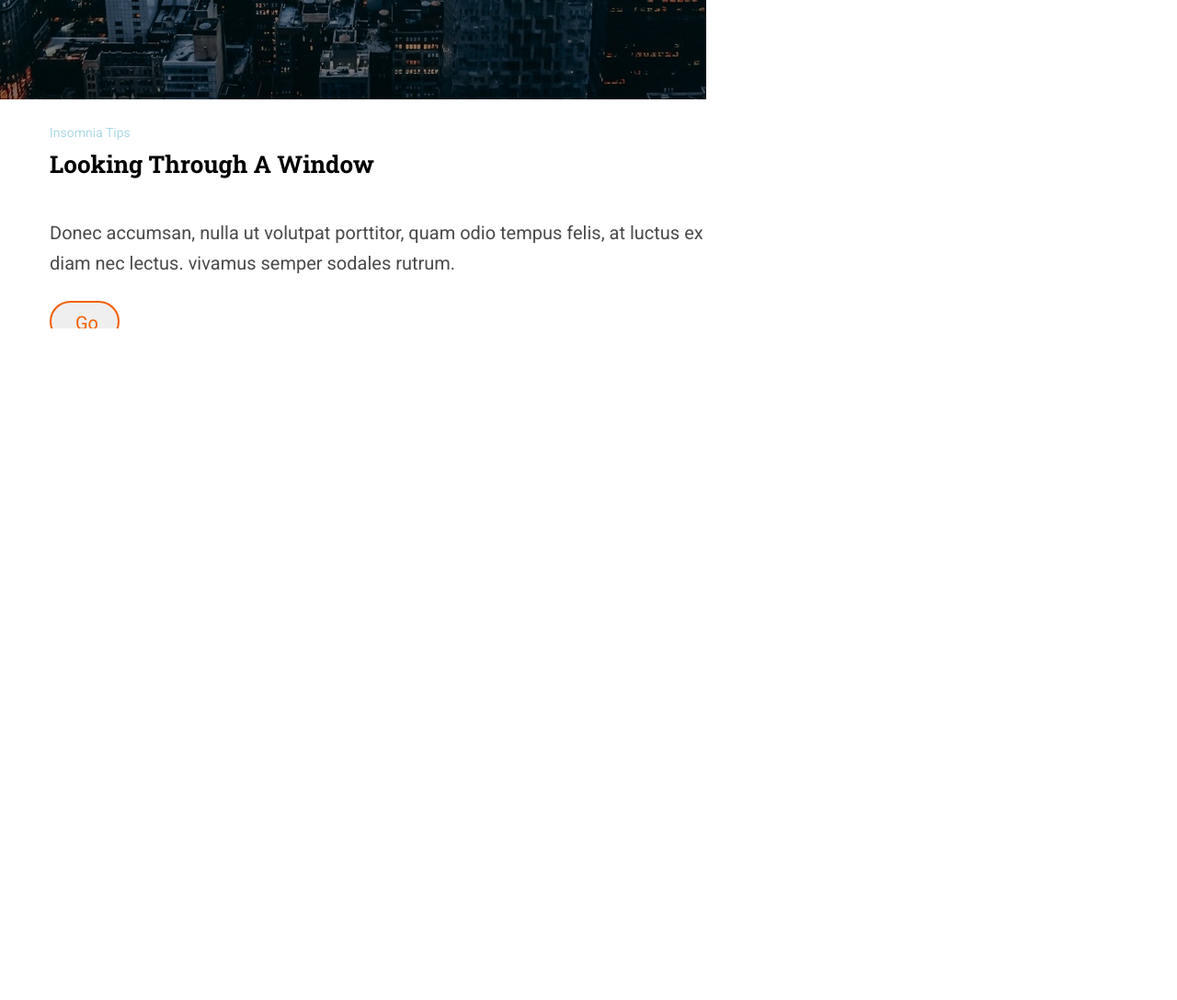
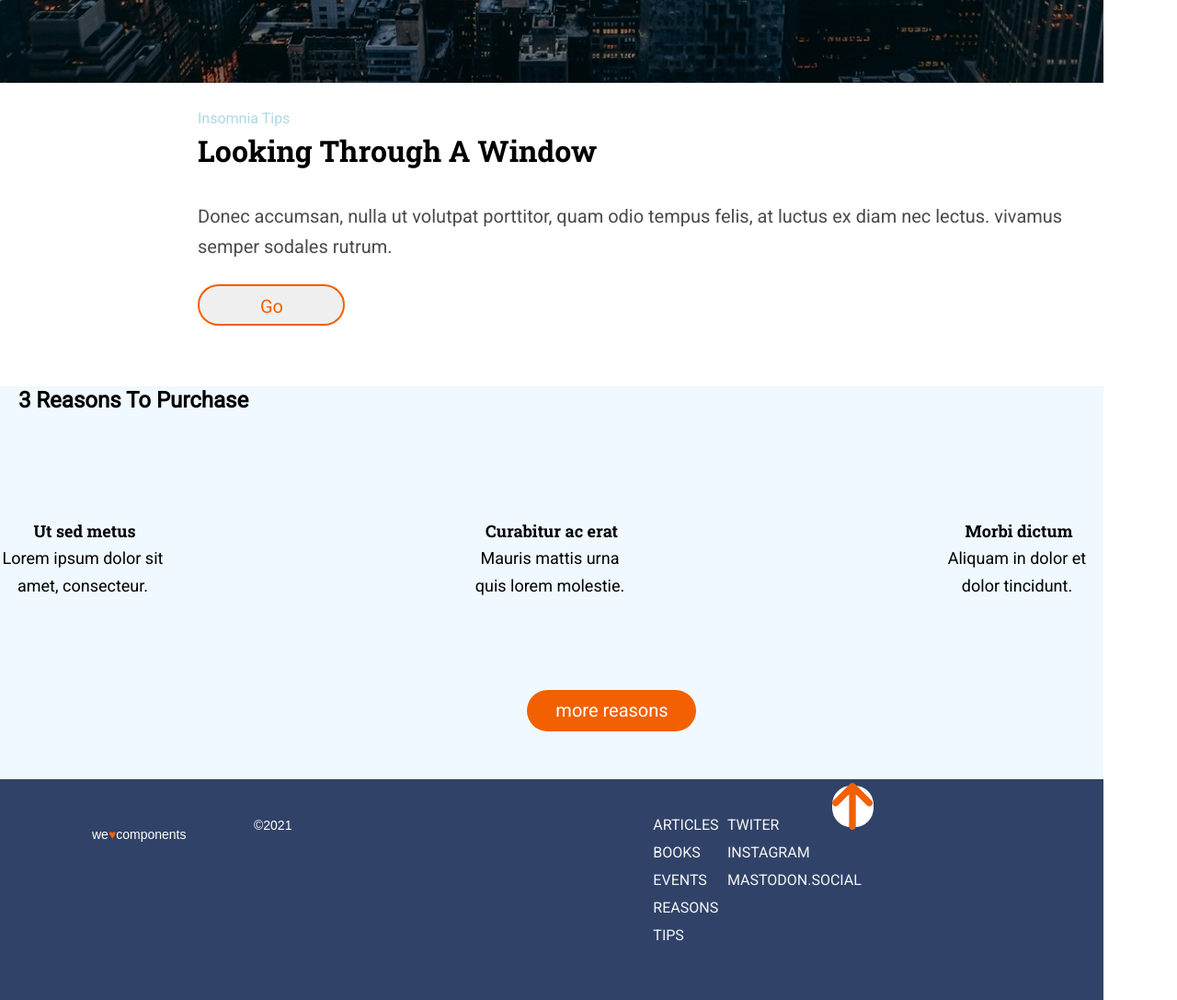
Before and after one commit to Adalab/modulo-1-evaluacion-final-lilymenal, a website: page public/index.html in a window 1280 px wide. Shown: the part 660-1747 px from the top of the page at 92% size. Drawn offline with Linux system fonts and the light colour scheme.

Commit message:
add desktop media queries

```diff
--- a/public/index.html
+++ b/public/index.html
@@ -35,7 +35,9 @@
         <h3 class="insomnia__text">insomnia tips</h3>
         <h2 class="insomnia__tittle">looking through a window</h2>
         <p class="insomnia__paragraph">donec accumsan, nulla ut volutpat porttitor, quam odio tempus felis, at luctus ex diam nec lectus. vivamus semper sodales rutrum.</p>
-        <button class="insomnia__button">go</button>
+        <a href="http://adalab.es" target="_blank">
+        <button class="insomnia__button">go</button></a>
+
       </section>
 
     <main>
@@ -57,7 +59,8 @@
             <p class="main__texttree--p">aliquam in dolor et dolor tincidunt.</p>
           </article>
             <div class="main__button">
-            <button class="main__button--text" >more reasons</button>
+              <a href="http://adalab.es" target="_blank">
+                <button class="main__button--text" >more reasons</button></a>
           </div>
       </div>
 
--- a/src/scss/partial/_footer.scss
+++ b/src/scss/partial/_footer.scss
@@ -125,3 +125,46 @@
     transform: translatey(15px);
 }
 }
+
+@media all and (min-width: 1200px){
+    .footer {
+        width: 1200px;
+        height: 240px;
+        padding: 0;
+        flex-direction: row-reverse;
+        flex-wrap: wrap;
+        justify-content: space-between;
+        align-items:baseline;
+    }
+
+
+.footer__buttonup--link {
+    padding: 0;
+}
+.footer__buttonup {
+    transform: translateY(-80px);
+    transform: translateX(-250px);
+}
+.footer__link {
+    text-align: left;
+    align-items:flex-start;
+}
+
+.footer__links--1 {
+    padding-top: 45px;
+    transform: translateX(-200px);
+}
+.footer__links--2 {
+    transform: translateX(200px);
+}
+.rights {
+    transform: translatex(-100px);
+}
+
+.heart__transform {
+    padding-left:100px ;
+    transform: translatex(20px);
+    transform: translateY(10px);
+}
+
+}
--- a/src/scss/partial/_header.scss
+++ b/src/scss/partial/_header.scss
@@ -105,11 +105,29 @@ padding: 0 15px 0 0;
     }
 }
 
-@media all and (mind-width: 1200px) {
+@media all and (min-width: 1200px) {
 
     .header__container{
-        width: 1280px;
+        width: 1200px;
+        height: 750px;
+    }
+
+    .header__text {
+        width: 1200px;
         height: 768px;
         padding: 0;
+        margin: 0;
     }
+    .header__tittle {
+        padding: 0 0 20px 0;
+        font-size: 60px;
+    }
+
+    .header__paragraph {
+        font-size: 30px;
+        transform: translateX( -15px);
+        padding-bottom: 10px;
+        margin-left: 0;
+    }
+
 }
--- a/src/scss/partial/_main.scss
+++ b/src/scss/partial/_main.scss
@@ -264,3 +264,14 @@ text-transform: uppercase;
       margin: 0 0 0 0;
     }
   }
+
+
+  @media all and (min-width: 1200px) {
+    .main__container {
+      width: 1200px;
+      height: 427px;
+      display: grid;
+      grid-template-columns: 1fr 1fr;
+      grid-template-rows: 1fr 1fr 1fr;
+    }
+  }
--- a/src/scss/partial/_section.scss
+++ b/src/scss/partial/_section.scss
@@ -112,3 +112,38 @@
         margin-left: 39px;
     }
 }
+
+@media all and (min-width: 1200px) {
+
+    .insomnia {
+        width: 1200px;
+        height: 330px;
+    }
+
+    .insomnia__text {
+        width: 1200px;
+        height: 30px;
+        padding-left: 200px;
+        font-size: 16px;
+    }
+
+    .insomnia__tittle {
+        width: 1200px;
+        height: 45px;
+        padding-left: 200px;
+        font-size: 32px;
+    }
+
+    .insomnia__paragraph {
+        width: 1200px;
+        height: 60px;
+        padding-left: 200px;
+        font-size: 20px;
+
+    }
+
+    .insomnia__button {
+        width: 160px;
+        margin-left: 200px;
+    }
+}
```
Also changed, not shown: docs/index.html (+5 -2 lines), src/html/partial/main.html (+2 -1 lines), src/html/partial/section.html (+3 -1 lines), docs/assets/css/main.css, public/assets/css/main.css, 1 other file.
